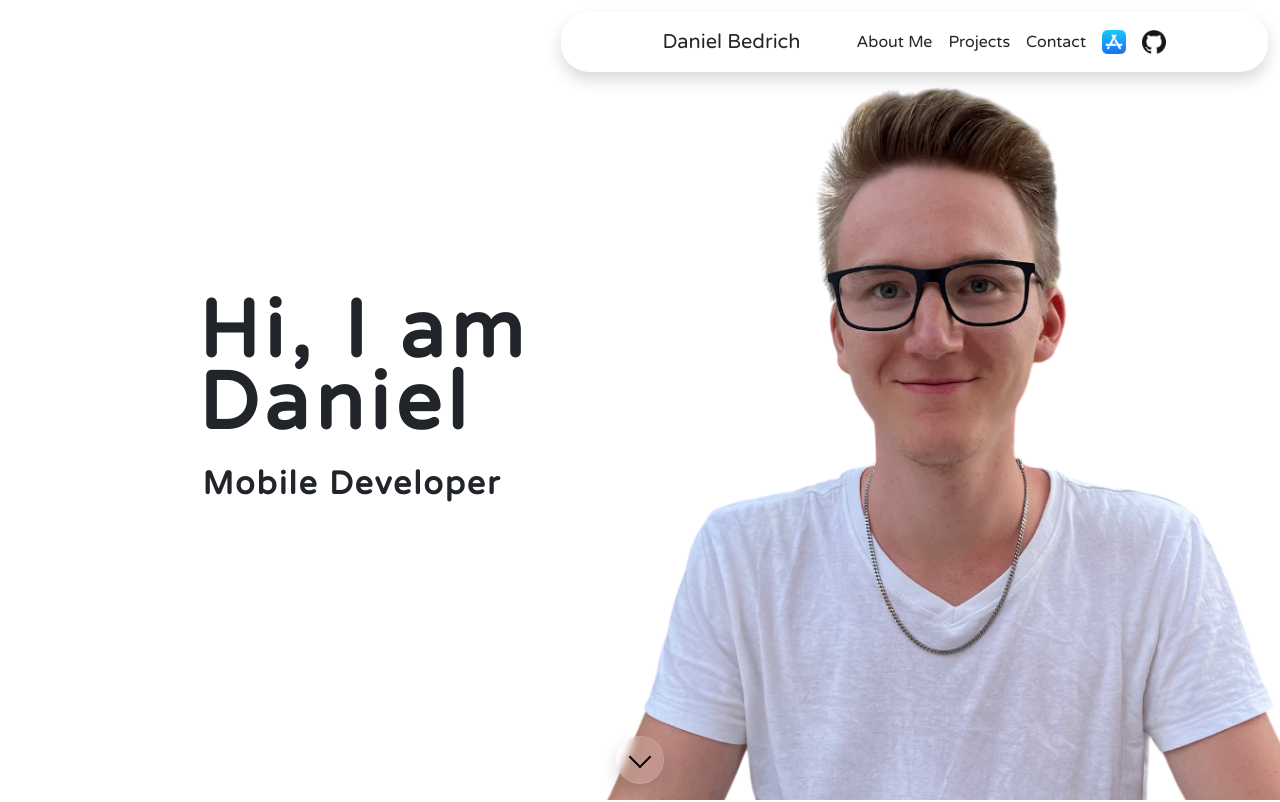
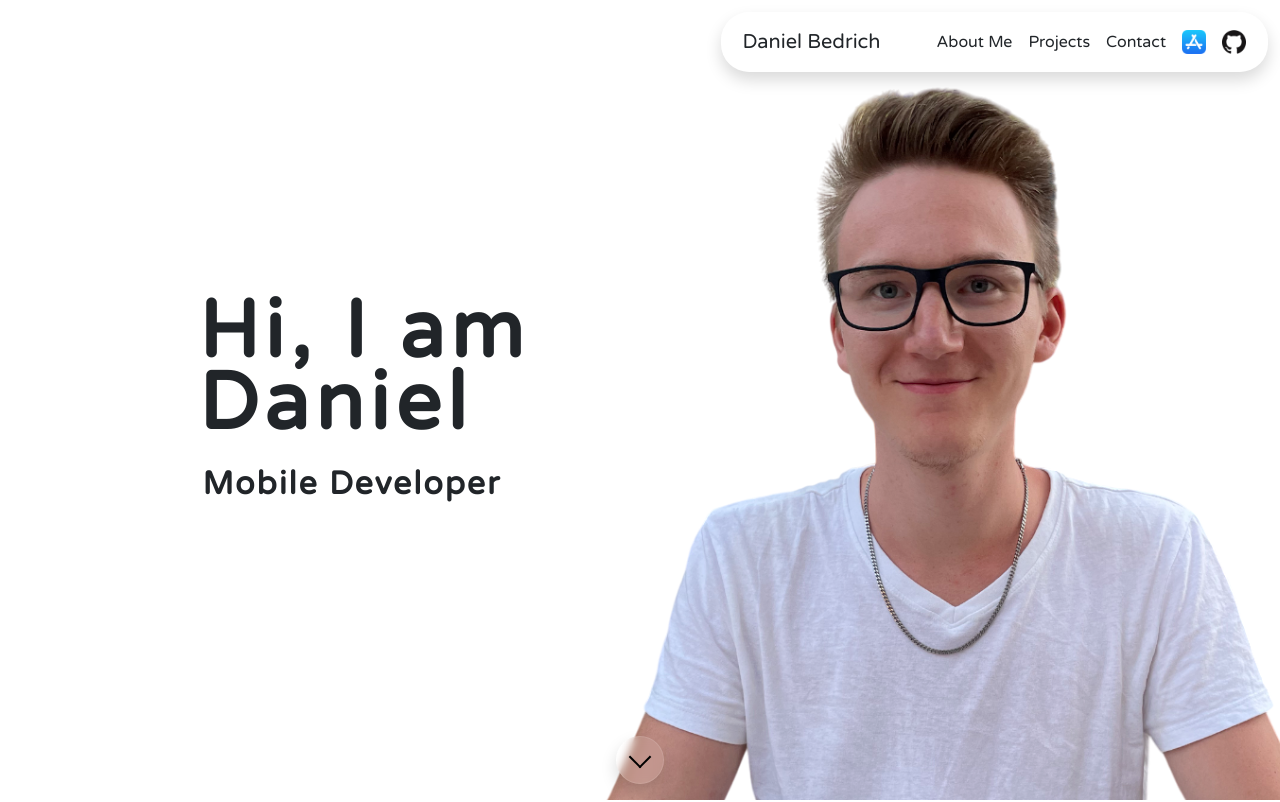
Before and after one commit to Hebrasco/hebrasco.github.io, a React (Create React App) app: page / in a window 1280 px wide. Shown: the top 802 px of the page. Built offline with nearby package versions, Linux system fonts and the light colour scheme.

Commit message:
💄 Remove NavBar padding

```diff
--- a/src/components/layout/NavBar/index.tsx
+++ b/src/components/layout/NavBar/index.tsx
@@ -12,7 +12,7 @@ export function NavBar(): JSX.Element {
 
   return (
     <Navbar expand="md" className={`${styles['navbar-glass']} shadow`}>
-      <Container className={conditionalStyle(isXs || isSm, 'd-block')}>
+      <Container fluid className={conditionalStyle(isXs || isSm, 'd-block')}>
         <Navbar.Brand
           href={ROUTES.home}
           className={conditionalStyle(!isXs && !isSm, 'pe-4', 'pe-0')}
```
